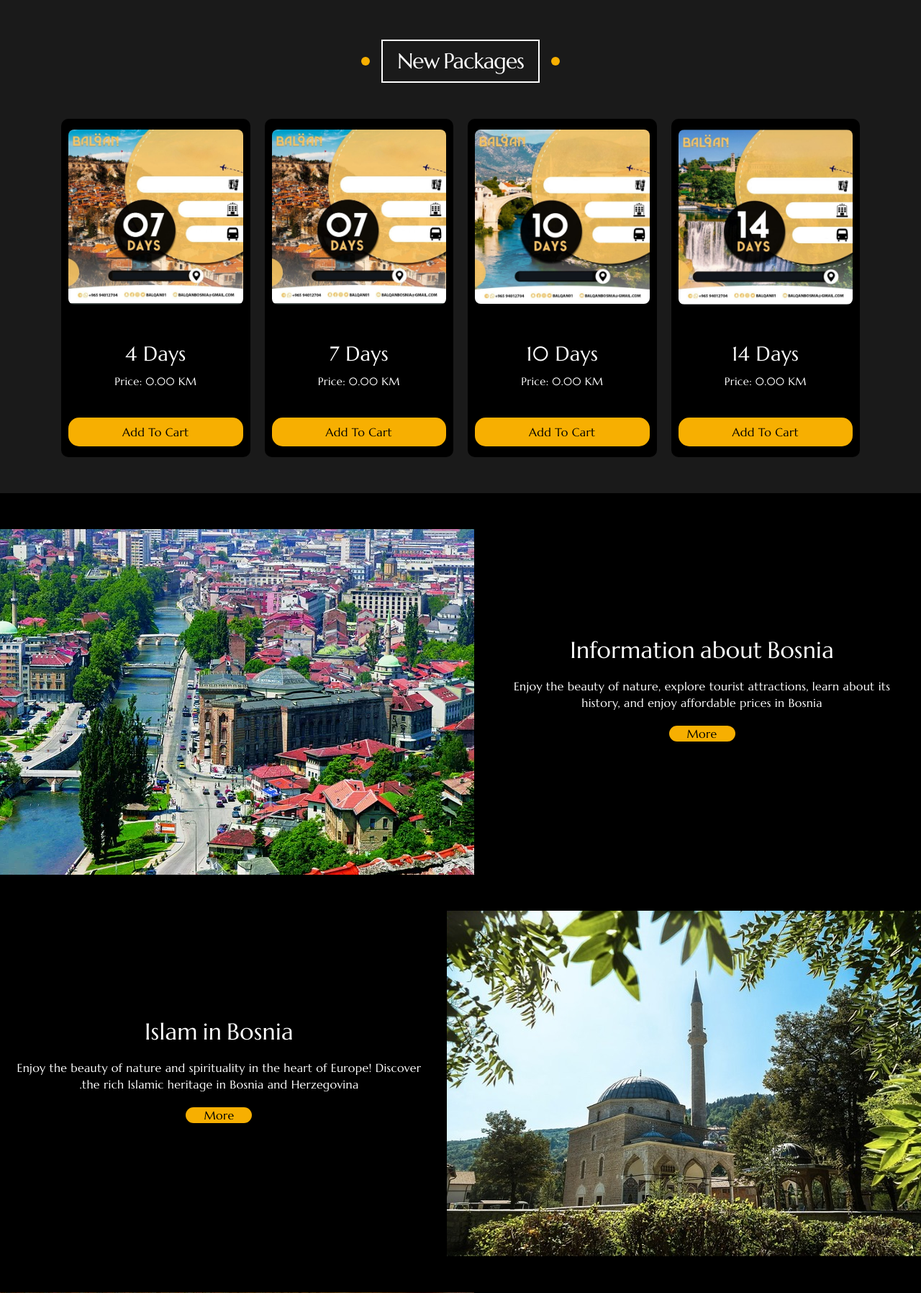
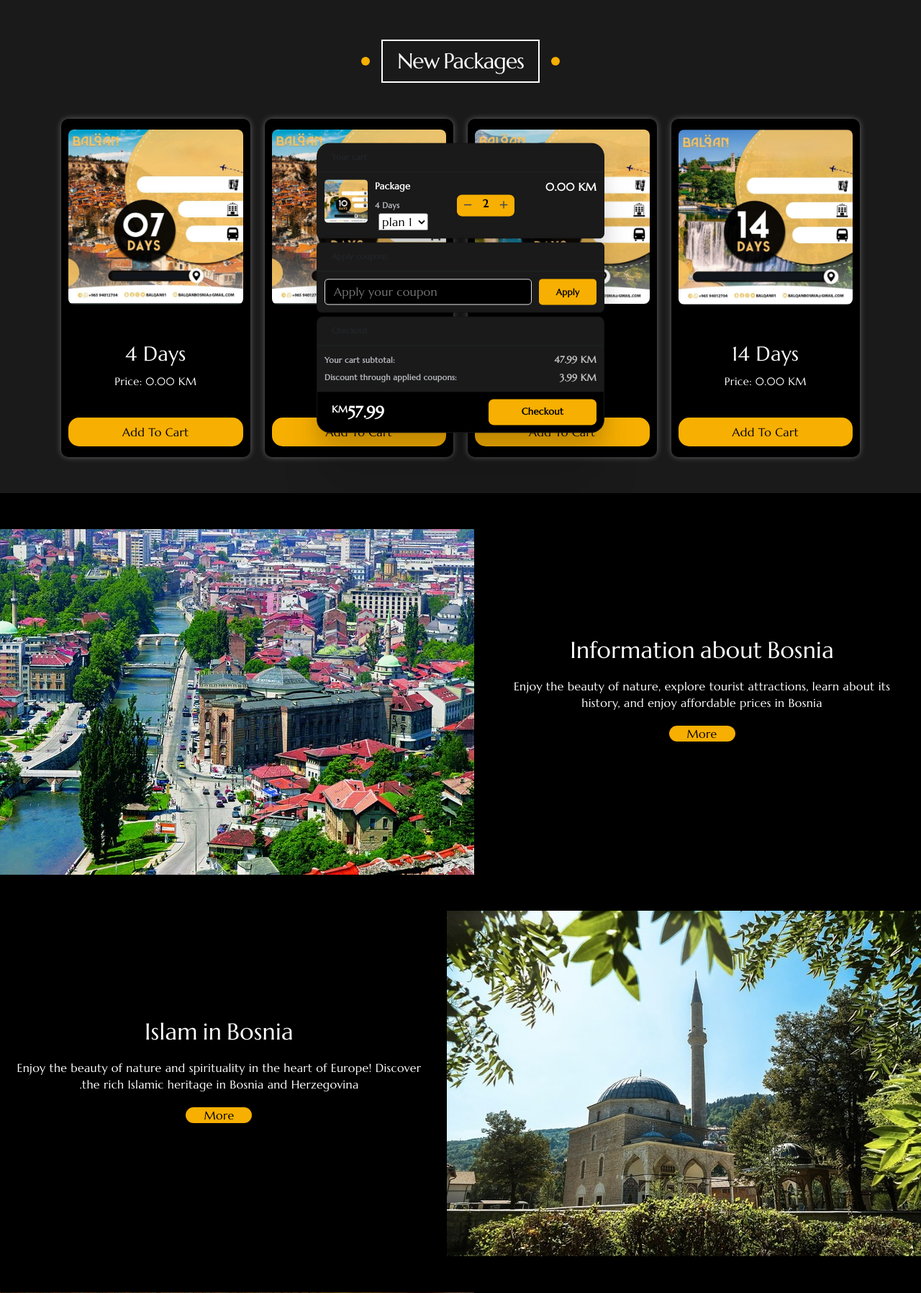
Before and after one commit to IbrahimMohamed9/Foundations-of-Frontend-Web-Development, a PHP site: page / in a window 1280 px wide. Shown: the part 691-2487 px from the top of the page at 72% size. Run offline with PHP 8.4, Linux system fonts and the light colour scheme.

Commit message:
add to cart

```diff
--- a/assets/css/balqan.css
+++ b/assets/css/balqan.css
@@ -24,6 +24,8 @@
   --footer-icon: #fff;
   --footer-font: #000;
   --box-shadow: rgba(0, 0, 0, 0.2);
+  --cart-font-color: #7a7c81;
+  --cart-font-color-price: #47484b;
 }
 .dark-theme {
   --main-color: #f7af01;
@@ -35,6 +37,8 @@
   --footer-icon: #313131;
   --footer-font: #b9b9b9;
   --box-shadow: rgba(255, 255, 255, 0.4);
+  --cart-font-color: #b9bbc1;
+  --cart-font-color-price: #c0c0c2;
 }
 /*
 ====================================================================
@@ -66,6 +70,7 @@
   -webkit-transition: background-color 0.5s, color 0.5s;
   -o-transition: background-color 0.5s, color 0.5s;
   transition: background-color 0.5s, color 0.5s;
+  position: relative;
 }
 body::-webkit-scrollbar {
   background-color: var(--scrollbar-color);
@@ -373,8 +378,6 @@
   margin: 0 20px;
   position: relative;
   overflow: hidden;
-  min-height: 50px;
-  max-height: 50px;
   display: -webkit-box;
   display: -ms-flexbox;
   display: flex;
@@ -384,6 +387,10 @@
 }
 .main-header .tile-wrds li a {
   color: var(--font-color);
+  min-height: 50px;
+  max-height: 50px;
+  display: flex;
+  align-items: center;
 }
 .main-header .tile-wrds li:hover a {
   color: var(--main-color);
@@ -643,6 +650,7 @@
   display: grid;
   grid-template-columns: repeat(auto-fill, minmax(250px, 1fr));
   gap: 20px;
+  position: relative;
 }
 @media (max-width: 993px) {
   .new-packages .container {
@@ -671,6 +679,7 @@
   -ms-flex-direction: column;
   flex-direction: column;
   overflow: hidden;
+  box-shadow: 0 0 10px -1px var(--box-shadow);
 }
 .new-packages .package:hover {
   -webkit-transform: translateY(-10px);
@@ -995,6 +1004,270 @@
 .new-packages .package .text + button:hover::after {
   top: 50%;
   opacity: 1;
+}
+.master-container {
+  display: grid;
+  grid-template-columns: auto;
+  gap: 5px;
+  position: absolute;
+  z-index: 1000;
+  top: 50%;
+  left: 50%;
+  transform: translate(-50%, -50%);
+}
+.master-container .card {
+  min-width: 400px;
+  background: var(--main-background-color);
+  box-shadow: 0px 187px 75px rgba(0, 0, 0, 0.01),
+    0px 105px 63px rgba(0, 0, 0, 0.05), 0px 47px 47px rgba(0, 0, 0, 0.09),
+    0px 12px 26px rgba(0, 0, 0, 0.1), 0px 0px 0px rgba(0, 0, 0, 0.1);
+}
+@media (max-width: 450px) {
+  .master-container .card {
+    min-width: 350px;
+  }
+}
+@media (max-width: 380px) {
+  .master-container .card {
+    min-width: 300px;
+  }
+}
+@media (max-width: 320px) {
+  .master-container .card {
+    min-width: 280px;
+  }
+}
+@media (max-width: 300px) {
+  .master-container .card {
+    min-width: 250px;
+  }
+}
+.title {
+  width: 100%;
+  height: 40px;
+  position: relative;
+  display: flex;
+  align-items: center;
+  padding-left: 20px;
+  border-bottom: 1px solid;
+  font-weight: 700;
+  font-size: 11px;
+}
+/* cart */
+.master-container .cart {
+  border-radius: 19px 19px 7px 7px;
+}
+.cart .products {
+  display: flex;
+  flex-direction: column;
+  padding: 10px;
+}
+.cart .products .product {
+  display: grid;
+  grid-template-columns: 60px 1fr 80px 1fr;
+  gap: 10px;
+}
+@media (max-width: 350px) {
+  .cart .products .product {
+    gap: 5px;
+  }
+}
+.cart .products .product img {
+  max-width: 60px;
+  max-height: 60px;
+  border-radius: 5px;
+}
+.cart .products .product span {
+  font-size: 13px;
+  font-weight: 600;
+  color: var(--font-color);
+  margin-bottom: 8px;
+  display: block;
+}
+.cart .products .product p {
+  font-size: 11px;
+  font-weight: 600;
+  color: var(--cart-font-color);
+  margin-bottom: 0.2rem;
+}
+.cart .products .product select {
+  max-width: 70px;
+}
+@media (max-width: 320px) {
+  .cart .products .product select {
+    max-width: 45px;
+  }
+}
+.cart .quantity {
+  height: 30px;
+  display: grid;
+  grid-template-columns: 1fr 1fr 1fr;
+  margin: auto;
+  background-color: var(--main-color);
+  border-radius: 7px;
+}
+.cart .quantity label {
+  width: 20px;
+  height: 30px;
+  display: flex;
+  align-items: center;
+  justify-content: center;
+  padding-bottom: 2px;
+  font-size: 15px;
+  font-weight: 700;
+  color: black;
+}
+@media (max-width: 350px) {
+  .cart .quantity label {
+    width: 15px;
+  }
+}
+.cart .quantity button {
+  width: 30px;
+  height: 30px;
+  display: flex;
+  align-items: center;
+  justify-content: center;
+  border: 0;
+  outline: none;
+  background-color: transparent;
+  padding-bottom: 2px;
+}
+@media (max-width: 350px) {
+  .cart .quantity button {
+    width: 20px;
+  }
+}
+.card .small {
+  font-size: 15px;
+  margin: 0 0 auto auto;
+}
+@media (max-width: 380px) {
+  .card .small {
+    font-size: 10px;
+  }
+}
+/* coupons */
+.coupons {
+  border-radius: 7px;
+}
+.coupons form {
+  display: grid;
+  grid-template-columns: 1fr 80px;
+  gap: 10px;
+  padding: 10px;
+}
+.input_field {
+  background: var(--secondary-background-color);
+  min-width: 70%;
+  height: 36px;
+  padding: 0 0 0 12px;
+  border-radius: 5px;
+  outline: none;
+  color: var(--font-color);
+  border: 1px solid #e5e5e5;
+  transition: all 0.3s cubic-bezier(0.15, 0.83, 0.66, 1);
+}
+@media (max-width: 300px) {
+  .input_field {
+    font-size: 0.8rem;
+  }
+}
+.input_field:focus {
+  color: var(--font-color);
+  border: 1px solid #787878;
+  box-shadow: 0px 0px 0px 1px #242424;
+  background-color: transparent;
+}
+.coupons form button {
+  display: flex;
+  flex-direction: row;
+  justify-content: center;
+  align-items: center;
+  padding: 10px 18px;
+  gap: 10px;
+  width: 100%;
+  height: 36px;
+  background-color: var(--main-color);
+  border-radius: 5px;
+  border: 0;
+  font-style: normal;
+  font-weight: 600;
+  font-size: 12px;
+  line-height: 15px;
+  color: black;
+}
+/* Checkout */
+.checkout {
+  border-radius: 9px 9px 19px 19px;
+  overflow: hidden;
+}
+.checkout .details {
+  display: grid;
+  grid-template-columns: 3fr 1fr;
+  padding: 10px;
+  gap: 5px;
+}
+.checkout .details span {
+  font-size: 13px;
+  font-weight: 600;
+}
+.checkout .details span:nth-child(odd) {
+  font-size: 11px;
+  font-weight: 700;
+  color: var(--cart-font-color);
+  margin: auto auto auto 0;
+}
+.checkout .details span:nth-child(even) {
+  font-size: 13px;
+  font-weight: 600;
+  color: var(--cart-font-color-price);
+  margin: auto 0 auto auto;
+}
+.checkout .checkout--footer {
+  display: flex;
+  align-items: center;
+  justify-content: space-between;
+  padding: 10px 10px 10px 20px;
+  background-color: var(--secondary-background-color);
+}
+.price {
+  position: relative;
+  font-size: 22px;
+  color: var(--font-color);
+  font-weight: 900;
+}
+.price sup {
+  font-size: 13px;
+}
+.price sub {
+  width: fit-content;
+  position: absolute;
+  font-size: 11px;
+  color: #5f5d6b;
+  bottom: 5px;
+  display: inline-block;
+}
+.checkout .checkout-btn {
+  display: flex;
+  flex-direction: row;
+  justify-content: center;
+  align-items: center;
+  width: 150px;
+  height: 36px;
+  background-color: var(--main-color);
+  border-radius: 7px;
+  border: 0;
+  outline: none;
+  color: black;
+  font-size: 13px;
+  font-weight: 600;
+  transition: all 0.3s cubic-bezier(0.15, 0.83, 0.66, 1);
+}
+@media (max-width: 300px) {
+  .checkout .checkout-btn {
+    width: 110px;
+  }
 }
 /*
 ====================================================================
@@ -1239,7 +1512,6 @@
   display: -ms-flexbox;
   display: flex;
   gap: 4%;
-  overflow: hidden;
 }
 @media (max-width: 1000px) {
   .articles .container {
@@ -1277,6 +1549,7 @@
   border-left-width: 10px;
   border-right-width: 10px;
   border-radius: 10px;
+  box-shadow: 0 0 10px 1px var(--box-shadow);
 }
 @media (max-width: 440px) {
   .articles .container .article .image {
@@ -1314,6 +1587,7 @@
   border-left-width: 10px;
   border-right-width: 10px;
   border-radius: 10px;
+  box-shadow: -2px 0px 10px -1px var(--box-shadow);
 }
 @media (max-width: 440px) {
   .articles .container .article .card {
--- a/index.html
+++ b/index.html
@@ -148,6 +148,95 @@
           </div>
           <button></button>
         </div>
+        <!--  -->
+        <div class="master-container">
+          <div class="card cart">
+            <label class="title">Your cart</label>
+            <div class="products">
+              <div class="product">
+                <img src="assets/images/package/en/package-10.jpg" alt="" />
+                <div>
+                  <span>Package</span>
+                  <p>4 Days</p>
+                  <label for="plan"></label>
+                  <select name="plan" id="plan">
+                    <option value="plan1">plan 1</option>
+                    <option value="plan2">plan 2</option>
+                    <option value="plan3">plan 3</option>
+                    <option value="plan4">plan 4</option>
+                  </select>
+                </div>
+                <div class="quantity">
+                  <button>
+                    <svg
+                      fill="none"
+                      viewBox="0 0 24 24"
+                      height="14"
+                      width="14"
+                      xmlns="http://www.w3.org/2000/svg"
+                    >
+                      <path
+                        stroke-linejoin="round"
+                        stroke-linecap="round"
+                        stroke-width="2.5"
+                        stroke="#47484b"
+                        d="M20 12L4 12"
+                      ></path>
+                    </svg>
+                  </button>
+                  <label>2</label>
+                  <button>
+                    <svg
+                      fill="none"
+                      viewBox="0 0 24 24"
+                      height="14"
+                      width="14"
+                      xmlns="http://www.w3.org/2000/svg"
+                    >
+                      <path
+                        stroke-linejoin="round"
+                        stroke-linecap="round"
+                        stroke-width="2.5"
+                        stroke="#47484b"
+                        d="M12 4V20M20 12H4"
+                      ></path>
+                    </svg>
+                  </button>
+                </div>
+                <label class="price small">0.00 KM</label>
+              </div>
+            </div>
+          </div>
+
+          <div class="card coupons">
+            <label class="title">Apply coupons</label>
+            <form class="form">
+              <input
+                type="text"
+                placeholder="Apply your coupon"
+                class="input_field"
+              />
+              <button>Apply</button>
+            </form>
+          </div>
+
+          <div class="card checkout">
+            <label class="title">Checkout</label>
+            <div class="details">
+              <span>Your cart subtotal:</span>
+              <span>47.99 KM</span>
+              <span>Discount through applied coupons:</span>
+              <span>3.99 KM</span>
+              <!-- <span>Shipping fees:</span>
+              <span>4.99$</span> -->
+            </div>
+            <div class="checkout--footer">
+              <label class="price"><sup>KM</sup>57.99</label>
+              <button class="checkout-btn">Checkout</button>
+            </div>
+          </div>
+        </div>
+        <!--  -->
         <div class="package">
           <div class="box">
             <div class="back face">
@@ -529,7 +618,7 @@
             </div>
           </div>
         </div>
-        <div class="article">
+        <!-- <div class="article">
           <div class="image">
             <img src="assets/images/articles/articles-3.jpg" alt="" />
           </div>
@@ -574,7 +663,7 @@
               <a href="" class="read"> Read More </a>
             </div>
           </div>
-        </div>
+        </div> -->
       </div>
     </div>
     <!-- Start Footer -->
```
